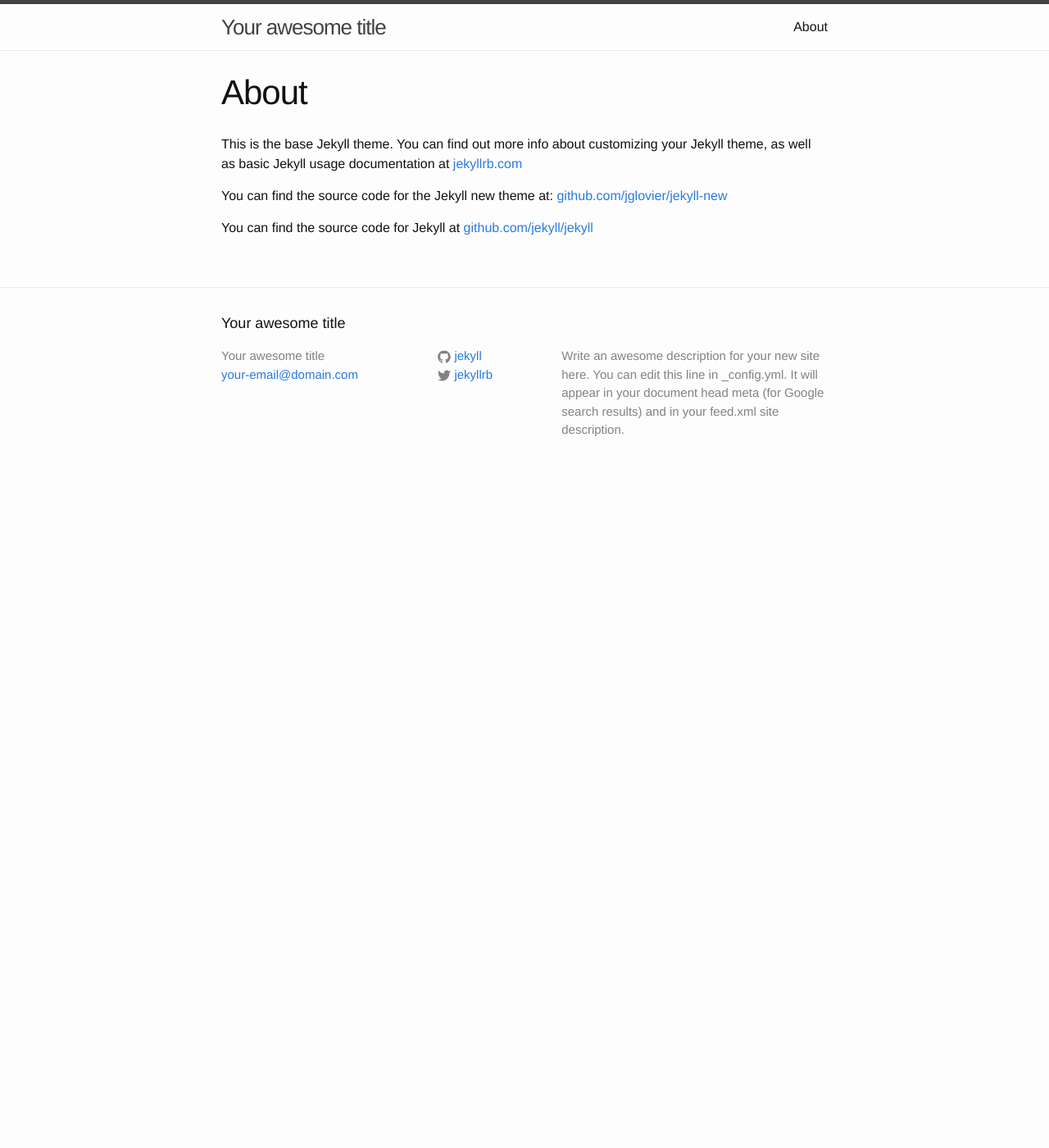
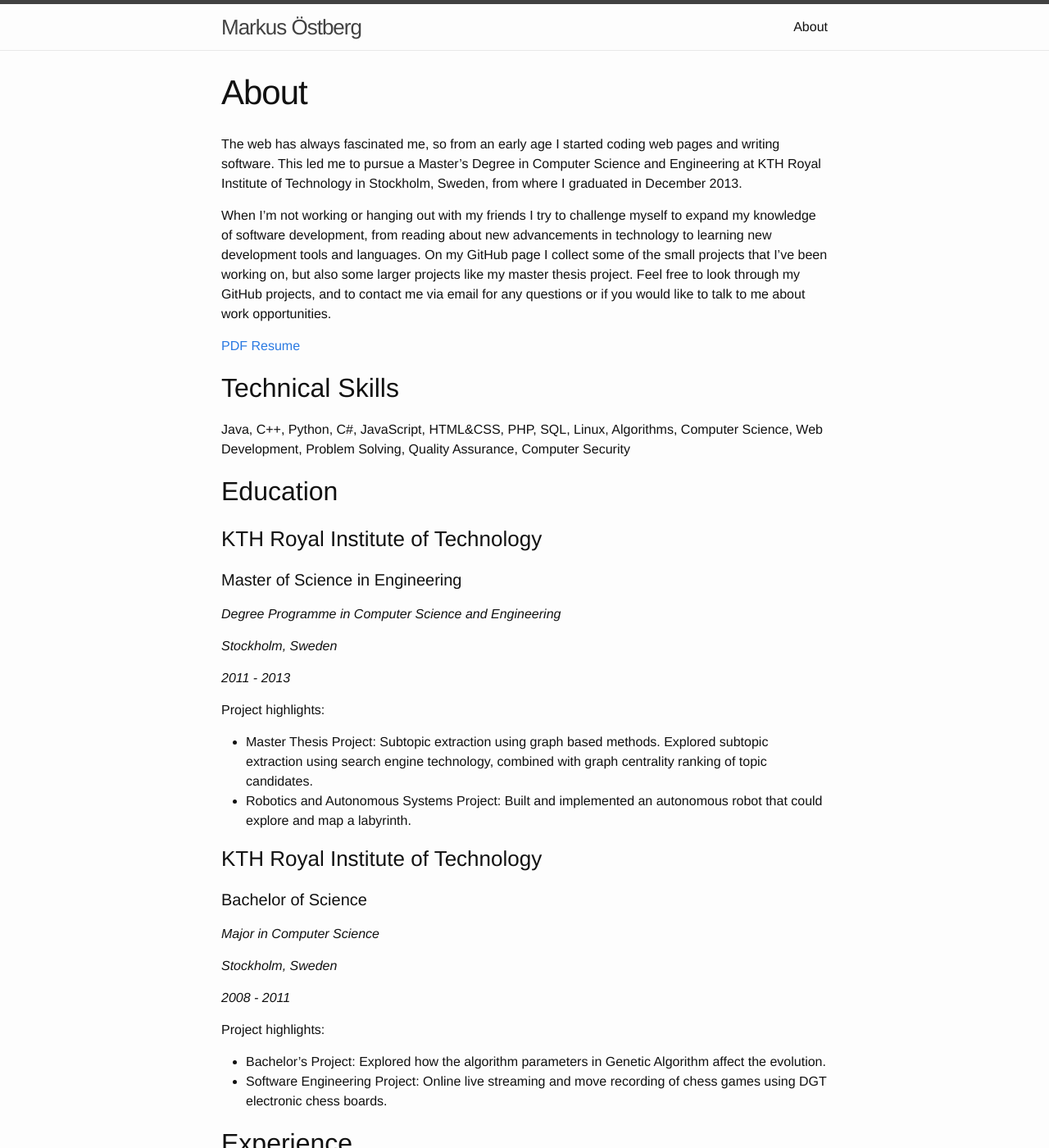
Before and after one commit to markusos/markusos.github.io, a Jekyll site: the page built from about.md, in a window 1280 px wide and 1400 px high. Shown: the whole window at 82% size. Built offline with Jekyll 4.4.1, drawn with Linux system fonts in a browser that asks for light colours; some of the changed text lies outside the part shown.

Commit message:
First post

```diff
--- /dev/null
+++ b/Gemfile
@@ -0,0 +1,2 @@
+source 'https://rubygems.org'
+gem 'github-pages'
--- a/_config.yml
+++ b/_config.yml
@@ -1,14 +1,13 @@
 # Site settings
-title: Your awesome title
-email: your-email@domain.com
+title: Markus Östberg
+email: markusos@kth.se
 description: > # this means to ignore newlines until "baseurl:"
-  Write an awesome description for your new site here. You can edit this
-  line in _config.yml. It will appear in your document head meta (for
-  Google search results) and in your feed.xml site description.
+  Swedish expat living in Washington, DC. Software Engineer fascinated by the web,
+  language processing, machine learning and robotics.
 baseurl: "" # the subpath of your site, e.g. /blog/
-url: "http://yourdomain.com" # the base hostname & protocol for your site
-twitter_username: jekyllrb
-github_username:  jekyll
+url: "http://markusos.github.io/"
+twitter_username: markus_ostberg
+github_username:  markusos
 
 # Build settings
 markdown: kramdown
--- a/about.md
+++ b/about.md
@@ -4,8 +4,154 @@ title: About
 permalink: /about/
 ---
 
-This is the base Jekyll theme. You can find out more info about customizing your Jekyll theme, as well as basic Jekyll usage documentation at [jekyllrb.com](http://jekyllrb.com/)
+The web has always fascinated me, so from an early age I started coding web pages and writing software. This led me to pursue a Master’s Degree in Computer Science and Engineering at KTH Royal Institute of Technology in Stockholm, Sweden, from where I graduated in December 2013.
 
-You can find the source code for the Jekyll new theme at: [github.com/jglovier/jekyll-new](https://github.com/jglovier/jekyll-new)
+When I'm not working or hanging out with my friends I try to challenge myself to expand my knowledge of software development, from reading about new advancements in technology to learning new development tools and languages. On my GitHub page I collect some of the small projects that I've been working on, but also some larger projects like my master thesis project. Feel free to look through my GitHub projects, and to contact me via email for any questions or if you would like to talk to me about work opportunities.
 
-You can find the source code for Jekyll at [github.com/jekyll/jekyll](https://github.com/jekyll/jekyll)
+[PDF Resume]({{ site.url }}assets/cv_markusos.pdf)
+
+## Technical Skills
+Java, C++, Python, C#, JavaScript, HTML&CSS, PHP, SQL, Linux, Algorithms, Computer Science, Web Development, Problem Solving, Quality Assurance, Computer Security
+
+##Education
+
+###KTH Royal Institute of Technology
+
+####Master of Science in Engineering
+
+*Degree Programme in Computer Science and Engineering*
+
+*Stockholm, Sweden*
+
+*2011 - 2013*
+
+Project highlights:
+
+- Master Thesis Project: Subtopic extraction using graph based methods. Explored subtopic extraction using search engine technology, combined with graph centrality ranking of topic candidates.
+- Robotics and Autonomous Systems Project: Built and implemented an autonomous robot that could explore and map a labyrinth.
+
+###KTH Royal Institute of Technology
+
+####Bachelor of Science
+
+*Major in Computer Science*
+
+*Stockholm, Sweden*
+
+*2008 - 2011*
+
+Project highlights:
+
+- Bachelor’s Project: Explored how the algorithm parameters in Genetic Algorithm affect the evolution.
+- Software Engineering Project: Online live streaming and move recording of chess games using DGT electronic chess boards.
+
+##Experience
+
+###Trustly Group AB
+
+####Software Engineer
+
+*Stockholm, Sweden*
+
+*07/2013 - 11/2014*
+
+- Responsible for integrating and maintaining Trustly's bank
+integrations for their payment transaction system.
+- Developed and maintained parts of Trustly's bank integration framework.
+- Involved in the code review process for new bank integrations and frameworks.
+- 3rd line support for bank integrations and transfers.
+- Technologies: Java, Selenium, Sikuli, Maven, PostgreSQL, Git.
+
+###Findwise AB
+
+####Master Thesis Worker
+
+*Stockholm, Sweden*
+
+*01/2013 - 07/2013*
+
+- Project Title: Subtopic extraction using graph based methods.
+- Explored subtopic extraction using search engine technology, combined with graph centrality ranking of topic candidates.
+- Technologies: Java, ElasticSearch, MongoDB, REST, GIT.
+
+###Zimzon AB
+
+####Software Developer Summer Intern and part-time job
+
+*Stockholm, Sweden*
+
+*06/2012 - 12/2012*
+
+- Implemented and integrated an web-based administration system for management of access cards.
+- Developed a prototype of a system for online creation and ordering of printed postcards.
+- Evaluated the use of ASP.NET MVC 4 for future projects.
+- Technologies: C#, ASP.NET, HTML, CSS, JavaScript, jQuery.
+
+###Tobii Technology AB
+
+####Quality Assurance Engineer Summer Intern and part-time job
+
+*Stockholm, Sweden*
+
+*06/2010 - 06/2012*
+
+- Quality Assurance testing of Tobii’s eye tracker hardware and software at the Tobii Assistive Technology department.
+- Responsibilities included integration and system testing, using both use cases and exploratory methods.
+
+###We Know IT Sweden AB
+
+####IT Support Consultant Part-time job
+
+*Stockholm, Sweden*
+
+*10/2009 - 10/2010*
+
+- Consulting assignments including: cleaning up viruses, recovering lost data, installing printers and setting up local networks.
+- The work involved on-site installation and problem solving at customers home or offices.
+
+##Courses
+
+###KTH Royal Institute of Technology
+
+|Code 	|	Course name 										| Credits	|
+|:------|:------------------------------------------------------|----------:|
+|DD221	|	Degree Project in Computer Science, Second Level 	| 30.0 hp	|
+|AI215	|	Industrial Development and Entrepreneurship 		| 15.0 hp	|
+|DD243	|	Machine Learning 									| 6.0 hp	|
+|DA219	|	General Cultural Knowledge 							| 6.0 hp	|
+|DD242	|	Robotics and Autonomous Systems 					| 9.0 hp	|
+|LI101	|	Information Searching 								| 1.5 hp	|
+|DD239	|	Internet Programming 								| 6.0 hp	|
+|ID121	|	Concurrent Programming 								| 7.5 hp	|
+|DD244	|	Foundations of Cryptography 						| 7.5 hp	|
+|DD248	|	Compiler Construction 								| 9.0 hp	|
+|DA221	|	Philosophy of Science and Research Methodology 		| 6.0 hp	|
+|DD244	|	Advanced Algorithms 								| 6.0 hp	|
+|DD239	|	Computer Security 									| 6.0 hp	|
+|DD238	|	Artificial Intelligence 							| 6.0 hp	|
+|DD239	|	Protocols and Principles of the Internet 			| 6.0 hp	|
+|DD143	|	Degree Project in Computer Science, First Level 	| 15.0 hp	|
+|DD238	|	Program System Construction using .NET Framework 	| 7.5 hp	|
+|ID220	|	Operating Systems 									| 7.5 hp	|
+|DD136	|	Software Engineering 								| 6.0 hp	|
+|SF190	|	Markov Processes, Basic Course 						| 3.0 hp	|
+|DD238	|	Program System Construction Using C++ 				| 6.0 hp	|
+|DH232	|	Introduction to Visualization and Computer Graphics | 6.0 hp	|
+|DD136	|	Database Technology 								| 7.5 hp	|
+|SF190	|	Probability Theory and Statistics 					| 6.0 hp	|
+|ME101	|	Organization and Knowledge-Intensive Work 			| 6.0 hp	|
+|DD135	|	Algorithms, Data Structures and Complexity 			| 9.0 hp	|
+|SF163	|	Discrete Mathematics 								| 12.0 hp	|
+|IS120	|	Computer Hardware Engineering 						| 7.5 hp	|
+|DD136	|	Programming Paradigms 								| 7.5 hp	|
+|SK113	|	Physics: Waves and Particles 						| 7.5 hp	|
+|SF162	|	Calculus in Several Variable 						| 7.5 hp	|
+|DN124	|	Numerical Methods 									| 7.5 hp	|
+|DD134	|	Introduction to Computer Science 					| 18.0 hp	|
+|IE120	|	Digital Design 										| 7.5 hp	|
+|DD135	|	Logic for Computer Science 							| 6.0 hp	|
+|SF160	|	Calculus I, part 1 									| 7.5 hp	|
+|EL115	|	Introductory Matlab Course 							| 1.5 hp	|
+|DH160	|	Communication in Engineering Sciences 				| 7.5 hp	|
+|SF160	|	Linear Algebra 										| 7.5 hp	|
+|SF161	|	Mathematic, Basic Course 							| 6.0 hp	|
```
Also changed, not shown: _posts/2014-12-05-hello-world.markdown (added, +14 -0 lines), _posts/2014-12-05-welcome-to-jekyll.markdown (deleted, +0 -25 lines), Gemfile.lock (added), assets/lincoln.jpg (added), 1 other file.
